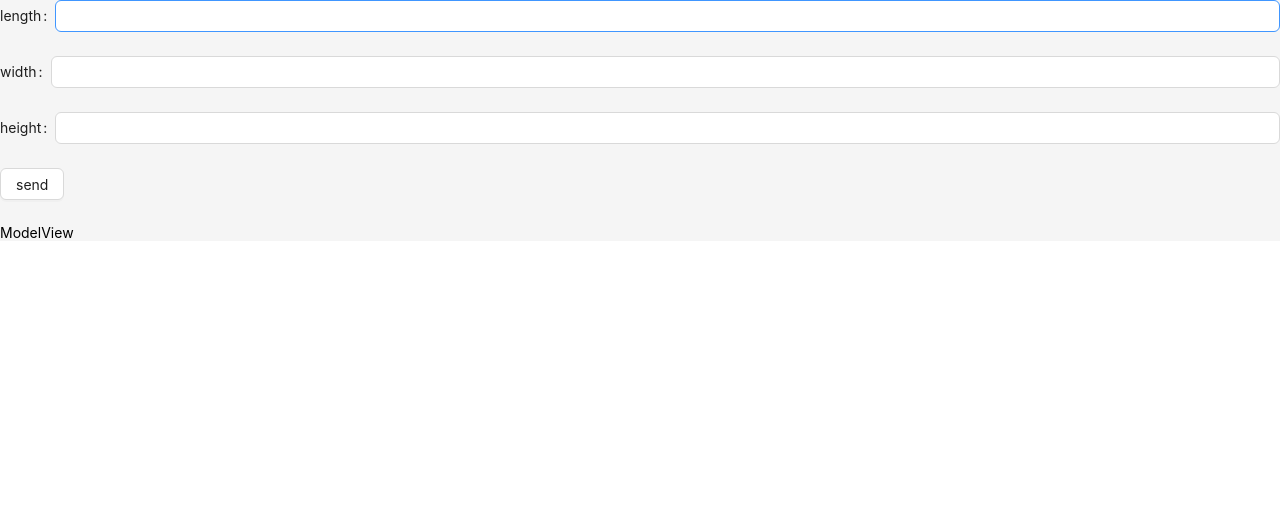
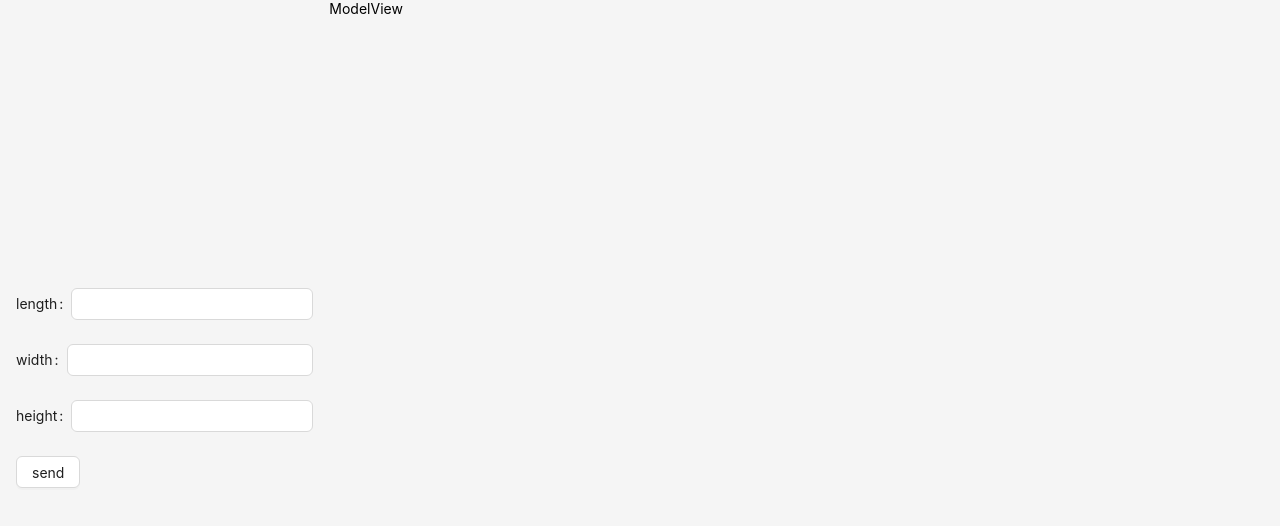
Before and after one commit to Slumrag/CADEX-test, a React (Vite) app: page / in a window 1280 px wide. Shown: the top 526 px of the page. Built offline with nearby package versions, Linux system fonts and the light colour scheme.

Commit message:
fix: :lipstick: desktop layout

```diff
--- a/src/App.tsx
+++ b/src/App.tsx
@@ -1,12 +1,25 @@
 import ModelForm from '@/components/ModelForm';
-import { Layout } from 'antd';
+import { Col, Layout, Row } from 'antd';
 import ModelView from '@/components/ModelView';
 
 function App() {
   return (
-    <Layout>
-      <ModelForm></ModelForm>
-      <ModelView></ModelView>
+    <Layout style={{ height: '100vh', padding: '0 16px', justifyContent: 'start' }}>
+      <Row gutter={[16, 8]} style={{ height: '100%' }} wrap={false}>
+        <Col style={{ alignSelf: 'center' }}>
+          <ModelForm
+            initialValues={{
+              height: 200,
+              width: 100,
+              length: 150,
+            }}
+            onSubmit={(values) => console.log(values)}
+          />
+        </Col>
+        <Col flex={1}>
+          <ModelView />
+        </Col>
+      </Row>
     </Layout>
   );
 }
--- a/src/index.css
+++ b/src/index.css
@@ -1,7 +1,5 @@
 body {
   margin: 0;
-  /* display: flex; */
-  /* place-items: center; */
   min-width: 320px;
   min-height: 100vh;
 }
```
